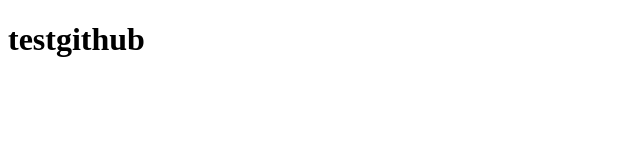
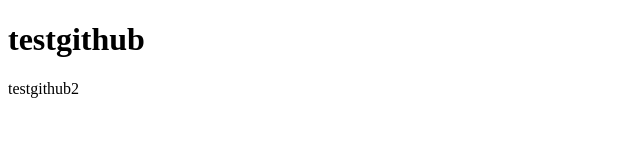
Before and after one commit to ivancroce/U1-W1-D2-tables-forms-media, a plain HTML site: page index.html in a window 1280 px wide. Shown: the whole page, without its empty margins (0-640 px from the left). Drawn offline with Linux system fonts and the light colour scheme.

Commit message:
adds commit

```diff
--- a/index.html
+++ b/index.html
@@ -7,5 +7,6 @@
   </head>
   <body>
     <h1>testgithub</h1>
+    <p>testgithub2</p>
   </body>
 </html>
```
